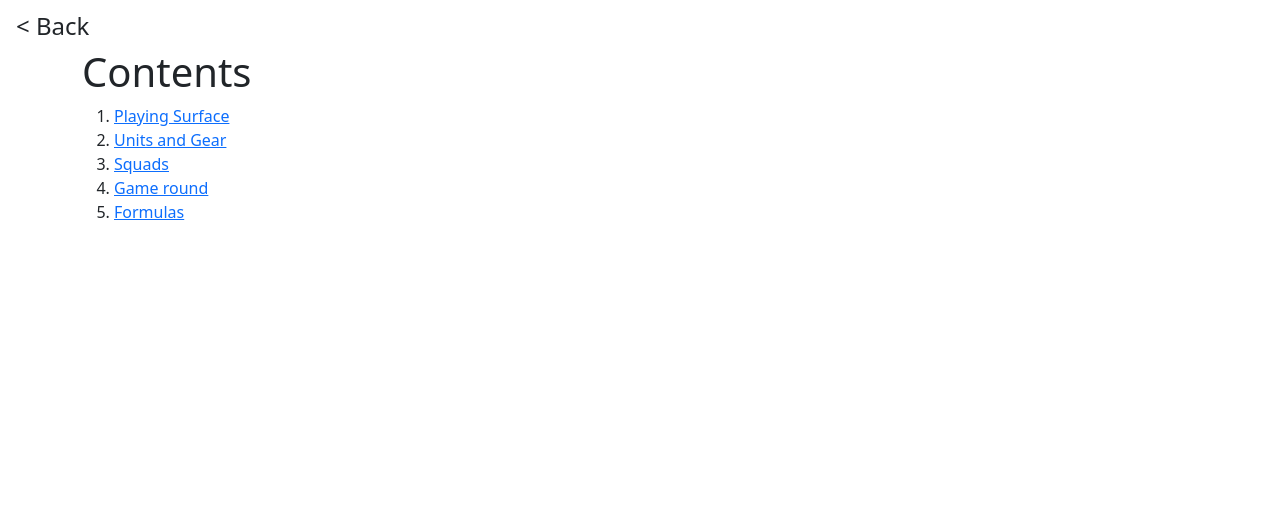
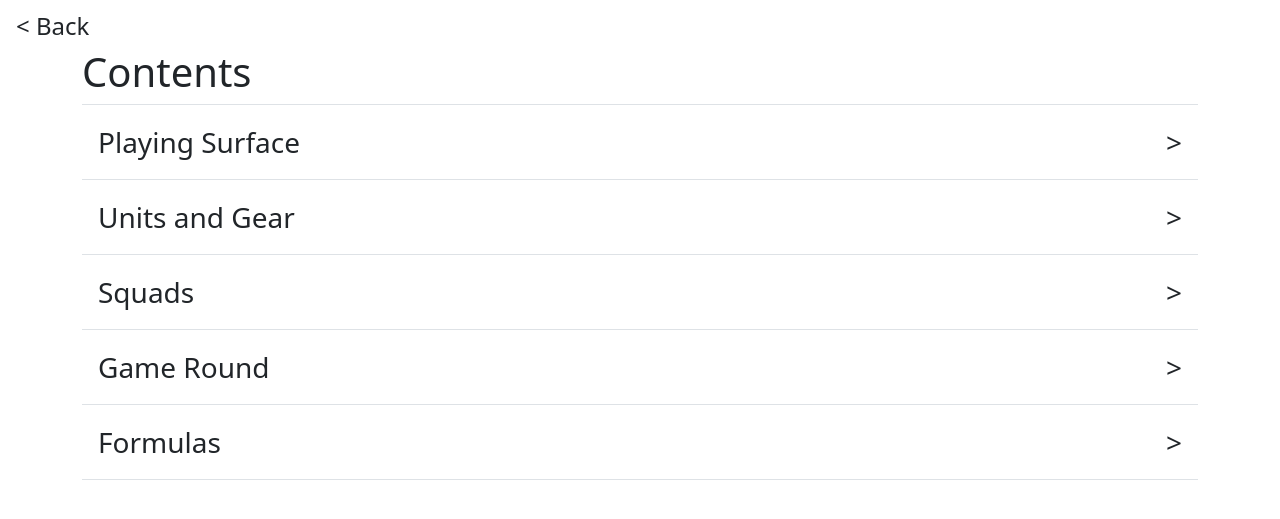
Before and after one commit to stardustsuperwizard/openbattleapps, a Flask app: page /rules/core/contents in a window 1280 px wide. Shown: the top 519 px of the page. Run offline with Flask 2, Linux system fonts and the light colour scheme; some libraries are stand-ins or nearby versions.

Commit message:
Update contents.html

```diff
--- a/app/templates/rules/core/contents.html
+++ b/app/templates/rules/core/contents.html
@@ -6,11 +6,9 @@
 {% endblock %}
 {% block rules %}
 <h1>Contents</h1>
-<ol>
-    <li><a href="{{ url_for('rules_core_playingsurface') }}">Playing Surface</a></li>
-    <li><a href="{{ url_for('rules_core_unitsandgear') }}">Units and Gear</a></li>
-    <li><a href="{{ url_for('rules_core_squads') }}">Squads</a></li>
-    <li><a href="{{ url_for('rules_core_gameround') }}">Game round</a></li>
-    <li><a href="{{ url_for('rules_core_formulas') }}">Formulas</a></li>
-</ol>
+<a href="{{ url_for('rules_core_playingsurface') }}" class="text-decoration-none text-dark fs-3"><div class="border-bottom border-top d-flex flex-row p-3"><div class="d-flex flex-fill">Playing Surface</div><div class="d-inline-flex"> > </div></div></a>
+<a href="{{ url_for('rules_core_unitsandgear') }}" class="text-decoration-none text-dark fs-3"><div class="border-bottom d-flex flex-row p-3"><div class="d-flex flex-fill">Units and Gear</div><div class="d-inline-flex"> > </div></div></a>
+<a href="{{ url_for('rules_core_squads') }}" class="text-decoration-none text-dark fs-3"><div class="border-bottom d-flex flex-row p-3"><div class="d-flex flex-fill">Squads</div><div class="d-inline-flex"> > </div></div></a>
+<a href="{{ url_for('rules_core_gameround') }}" class="text-decoration-none text-dark fs-3"><div class="border-bottom d-flex flex-row p-3"><div class="]d-flex flex-fill">Game Round</div><div class="d-inline-flex"> > </div></div></a>
+<a href="{{ url_for('rules_core_formulas') }}" class="text-decoration-none text-dark fs-3"><div class="border-bottom d-flex flex-row p-3"><div class="d-flex flex-fill">Formulas</div><div class="d-inline-flex"> > </div></div></a>
 {% endblock %}
```
